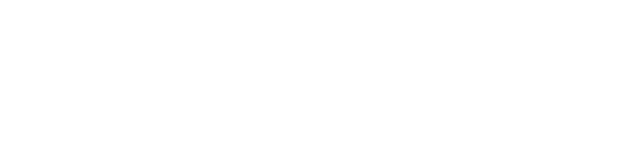
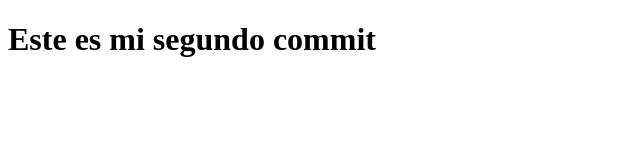
Before and after one commit to vertkle/DemoJpa1, a plain HTML site: page index.html in a window 1280 px wide. Shown: the whole page, without its empty margins (0-640 px from the left). Drawn offline with Linux system fonts and the light colour scheme.

Commit message:
haciendo mi segundo commit

```diff
--- a/index.html
+++ b/index.html
@@ -7,5 +7,7 @@
 </head>
 <body>
 
+    <h1>Este es mi segundo commit</h1>
+
 </body>
 </html>
```
